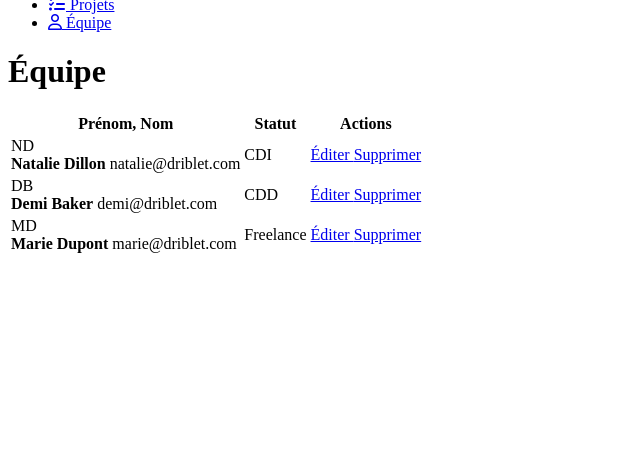
After one commit to JingFERMENT/os-p8-task-linker, a Symfony app: template templates/employee/list.html.twig in a window 1280 px wide. The commit adds this page. Shown: the part 332-800 px from the top of the page, without its empty margins (0-640 px from the left). Run offline with Twig, Linux system fonts and the light colour scheme; the template is opened without the code that fills it, so the values that code supplies are empty; some libraries are stand-ins or nearby versions.

```diff
--- a/templates/base.html.twig
+++ b/templates/base.html.twig
@@ -27,14 +27,14 @@
 					<img src="{{ asset('assets/img/logo.png') }}" alt="Logo TaskLinker"/>
 				</a>
 				<ul id="main-menu">
-					<li class="active">
+					<li class="{% if app.request.attributes.get('_route') in ['app_homepage', 'app_project', 'app_task_add', 'app_task_edit']  %}active{% endif %}">
 						<a href="{{ path('app_homepage')}}">
 							<i class="fa-solid fa-list-check"></i>
 							Projets
 						</a>
 					</li>
-					<li>
-						<a href="employes.html">
+					<li class="{% if app.request.attributes.get('_route') == 'app_employees' %}active{% endif %}">
+						<a href="{{ path('app_employees')}}">
 							<i class="fa-regular fa-user"></i>
 							Équipe
 						</a>
--- /dev/null
+++ b/templates/employee/list.html.twig
@@ -0,0 +1,93 @@
+{% extends 'base.html.twig' %}
+
+{% block title %}Liste des employées{% endblock %}
+
+{% block body %}
+<main>
+            <header>
+               <div id="current-user"></div>
+               <div id="title-page">
+                  <h1>Équipe</h1>
+               </div>
+            </header>
+            <div id="content">
+               <table id="team-container">
+                  <thead>
+                     <tr>
+                        <th>Prénom, Nom</th>
+                        <th>Statut</th>
+                        <th>Actions</th>
+                     </tr>
+                  </thead>
+                  <tbody>
+                     <tr>
+                        <td>
+                           <div class="employee-infos">
+                              <div class="employee-avatar">
+                                 ND
+                              </div>
+                              <div class="employee-coords">
+                                 <strong>Natalie Dillon</strong>
+                                 <span>natalie@driblet.com</span>
+                              </div>
+                           </div>
+                        </td>
+                        <td>CDI</td>
+                        <td>
+                           <a class="button button-edit-team" href="employe.html">
+                           Éditer
+                           </a>
+                           <a class="delete-team" href="#">
+                           Supprimer
+                           </a>
+                        </td>
+                     </tr>
+                     <tr>
+                        <td>
+                           <div class="employee-infos">
+                              <div class="employee-avatar">
+                                 DB
+                              </div>
+                              <div class="employee-coords">
+                                 <strong>Demi Baker</strong>
+                                 <span>demi@driblet.com</span>
+                              </div>
+                           </div>
+                        </td>
+                        <td>CDD</td>
+                        <td>
+                           <a class="button button-edit-team" href="employe.html">
+                           Éditer
+                           </a>
+                           <a class="delete-team" href="#">
+                           Supprimer
+                           </a>
+                        </td>
+                     </tr>
+                     <tr>
+                        <td>
+                           <div class="employee-infos">
+                              <div class="employee-avatar">
+                                 MD
+                              </div>
+                              <div class="employee-coords">
+                                 <strong>Marie Dupont</strong>
+                                 <span>marie@driblet.com</span>
+                              </div>
+                           </div>
+                        </td>
+                        <td>Freelance</td>
+                        <td>
+                           <a class="button button-edit-team" href="employe.html">
+                           Éditer
+                           </a>
+                           <a class="delete-team" href="#">
+                           Supprimer
+                           </a>
+                        </td>
+                     </tr>
+                  </tbody>
+               </table>
+            </div>
+         </main>
+{% endblock %}
```
Also changed, not shown: src/Controller/EmployeeController.php (added, +20 -0 lines).
